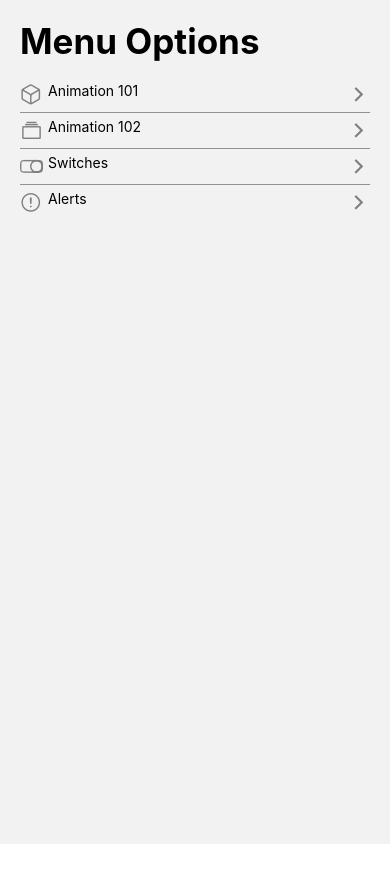
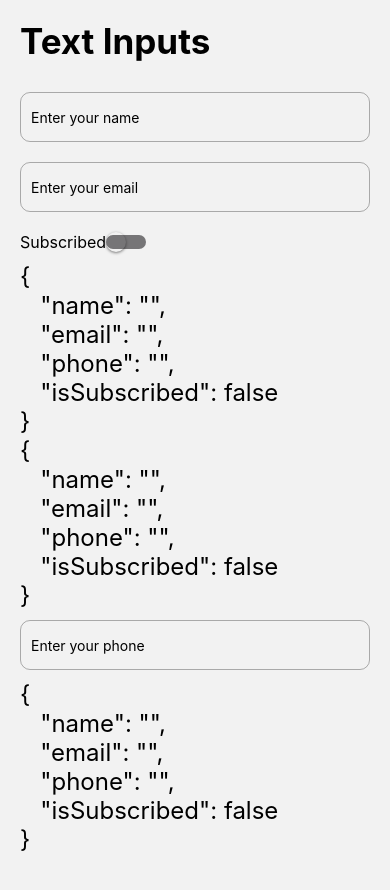
Before and after one commit to mriverap/rn-components, a React Native app: screen /TextInput in a window 390 px wide. Shown: the top 890 px of the page. Before the commit the page ends 844 px from the top, so only its background shows below. Built offline with nearby package versions, Linux system fonts and the light colour scheme.

Commit message:
Add TextInput component

```diff
--- a/src/data/menuItems.ts
+++ b/src/data/menuItems.ts
@@ -21,4 +21,9 @@
     icon: 'alert-circle-outline',
     component: 'Alert',
   },
+  {
+    name: 'TextInputs',
+    icon: 'document-text-outline',
+    component: 'TextInput',
+  },
 ];
--- /dev/null
+++ b/src/hooks/useForm.tsx
@@ -0,0 +1,17 @@
+import {useState} from 'react';
+
+export const useForm = <T extends Object>(initState: T) => {
+  const [state, setState] = useState(initState);
+  const onChange = <K extends Object>(value: K, field: keyof T) => {
+    setState({
+      ...state,
+      [field]: value,
+    });
+  };
+
+  return {
+    ...state,
+    form: state,
+    onChange,
+  };
+};
--- a/src/navigation/Navigator.tsx
+++ b/src/navigation/Navigator.tsx
@@ -4,6 +4,7 @@
 import Animation102Screen from '../screens/Animation102Screen';
 import SwitchScreen from '../screens/SwitchScreen';
 import AlertScreen from '../screens/AlertScreen';
+import TextInputScreen from '../screens/TextInputScreen';
 const Stack = createStackNavigator();
 
 import React from 'react';
@@ -16,6 +17,7 @@
       <Stack.Screen name="Animation102" component={Animation102Screen} />
       <Stack.Screen name="Switch" component={SwitchScreen} />
       <Stack.Screen name="Alert" component={AlertScreen} />
+      <Stack.Screen name="TextInput" component={TextInputScreen} />
     </Stack.Navigator>
   );
 };
--- /dev/null
+++ b/src/screens/TextInputScreen.tsx
@@ -0,0 +1,95 @@
+import {
+  StyleSheet,
+  TextInput,
+  View,
+  Text,
+  KeyboardAvoidingView,
+  Platform,
+  ScrollView,
+  TouchableWithoutFeedback,
+  Keyboard,
+} from 'react-native';
+import React from 'react';
+import HeaderTitle from '../components/HeaderTitle';
+import {styles} from '../theme/appTheme';
+import CustomSwitch from '../components/CustomSwitch';
+import {useForm} from '../hooks/useForm';
+
+const TextInputScreen = () => {
+  const {form, onChange} = useForm({
+    name: '',
+    email: '',
+    phone: '',
+    isSubscribed: false,
+  });
+
+  return (
+    <ScrollView>
+      <TouchableWithoutFeedback onPress={Keyboard.dismiss}>
+        <KeyboardAvoidingView
+          behavior={Platform.OS === 'ios' ? 'padding' : 'height'}>
+          <View style={styles.globalMargin}>
+            <HeaderTitle title="Text Inputs" />
+            <TextInput
+              style={styleSheet.inputStyle}
+              placeholder="Enter your name"
+              autoCorrect={false}
+              autoCapitalize="words"
+              onChangeText={value => onChange(value, 'name')}
+            />
+            <TextInput
+              style={styleSheet.inputStyle}
+              placeholder="Enter your email"
+              autoCorrect={false}
+              autoCapitalize="none"
+              onChangeText={value => onChange(value, 'email')}
+              keyboardType="email-address"
+            />
+            <View style={{flexDirection: 'row', paddingVertical: 10}}>
+              <Text style={{fontSize: 16}}>Subscribed</Text>
+              <CustomSwitch
+                isOn={false}
+                onChange={value => onChange(value, 'isSubscribed')}
+              />
+            </View>
+            <Text style={styleSheet.textFormat}>
+              {JSON.stringify(form, null, 3)}{' '}
+            </Text>
+            <Text style={styleSheet.textFormat}>
+              {JSON.stringify(form, null, 3)}{' '}
+            </Text>
+
+            <TextInput
+              style={styleSheet.inputStyle}
+              placeholder="Enter your phone"
+              autoCorrect={false}
+              onChangeText={value => onChange(value, 'phone')}
+              keyboardType="number-pad"
+            />
+
+            <Text style={styleSheet.textFormat}>
+              {JSON.stringify(form, null, 3)}{' '}
+            </Text>
+            <View style={{height: 100}} />
+          </View>
+        </KeyboardAvoidingView>
+      </TouchableWithoutFeedback>
+    </ScrollView>
+  );
+};
+
+export default TextInputScreen;
+
+const styleSheet = StyleSheet.create({
+  inputStyle: {
+    borderWidth: 1,
+    height: 50,
+    paddingHorizontal: 10,
+    borderRadius: 10,
+    borderColor: 'rgba(0,0,0,0.3)',
+    marginVertical: 10,
+  },
+  textFormat: {
+    fontSize: 24,
+  },
+});
```
